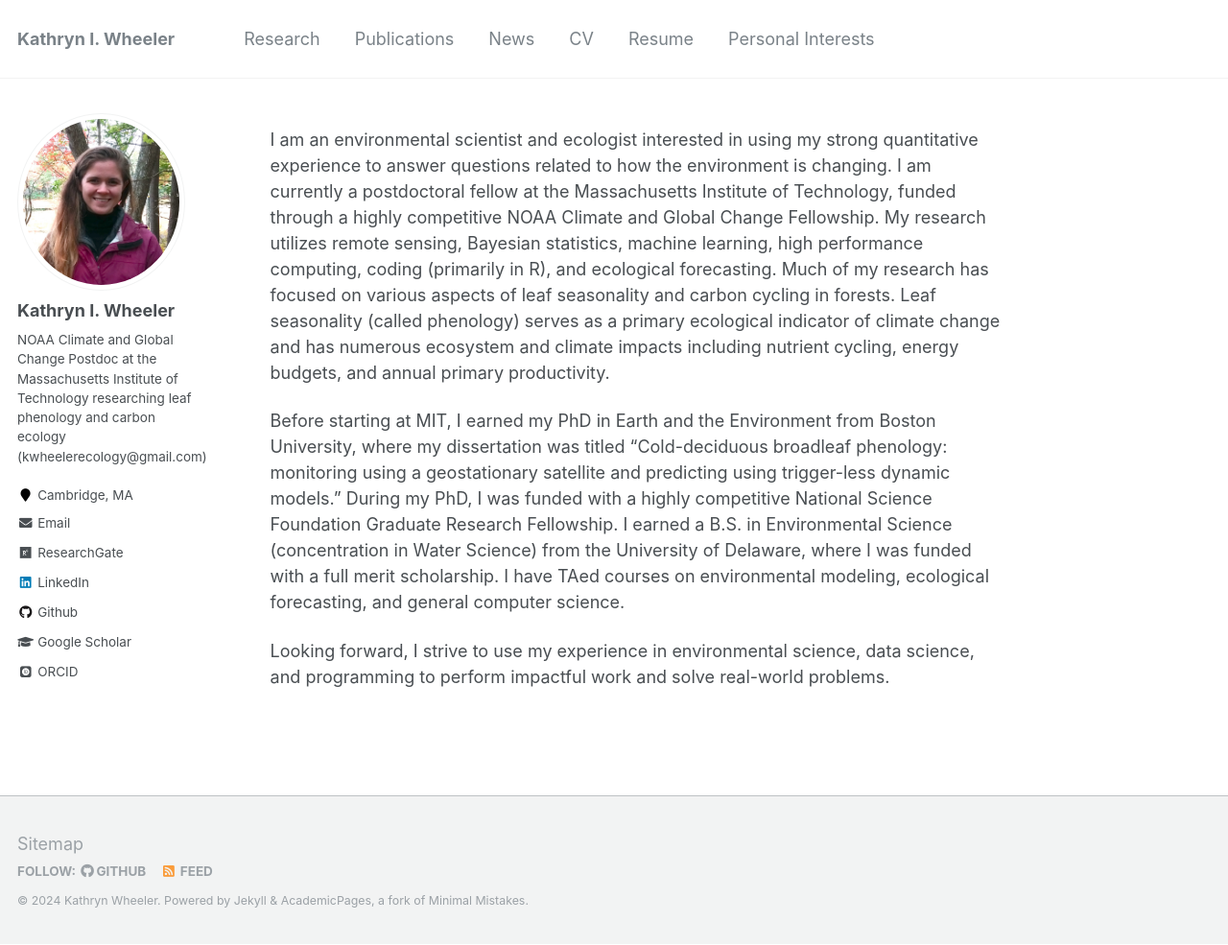
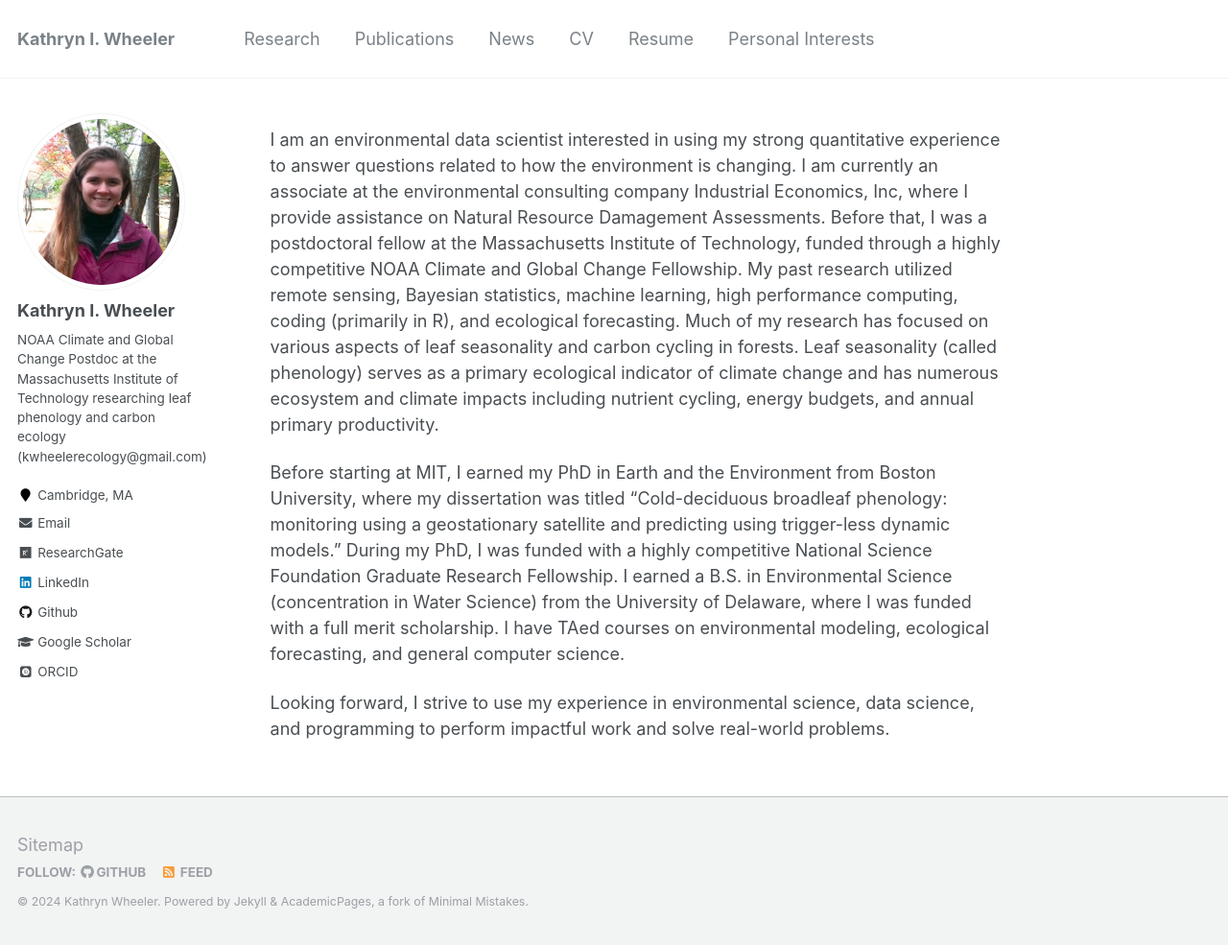
Before and after one commit to k-wheeler/k-wheeler.github.io, a Jekyll site: the page built from _pages/about.md, in a window 1280 px wide and 985 px high. Shown: the whole window at 96% size. Built offline with Jekyll 4.4.1, drawn with Linux system fonts in a browser that asks for light colours; some web fonts are replaced.

Commit message:
Added some new job info

```diff
--- a/_pages/about.md
+++ b/_pages/about.md
@@ -9,7 +9,13 @@ redirect_from:
 ---
 
 
-I am an environmental scientist and ecologist interested in using my strong quantitative experience to answer questions related to how the environment is changing. I am currently a postdoctoral fellow at the Massachusetts Institute of Technology, funded through a highly competitive NOAA Climate and Global Change Fellowship. My research utilizes remote sensing, Bayesian statistics, machine learning, high performance computing, coding (primarily in R), and ecological forecasting. Much of my research has focused on various aspects of leaf seasonality and carbon cycling in forests. Leaf seasonality (called phenology) serves as a primary ecological indicator of climate change and has numerous ecosystem and climate impacts including nutrient cycling, energy budgets, and annual primary productivity.
+I am an environmental data scientist interested in using my strong quantitative experience to answer questions related to how
+the
+environment is changing. I am currently an associate at the environmental consulting company Industrial Economics, Inc, where
+I provide assistance on Natural Resource Damagement Assessments. Before that, I was  a postdoctoral fellow at
+the Massachusetts Institute of Technology, funded through a
+highly competitive NOAA Climate and Global Change Fellowship. My past research utilized remote sensing, Bayesian statistics,
+machine learning, high performance computing, coding (primarily in R), and ecological forecasting. Much of my research has focused on various aspects of leaf seasonality and carbon cycling in forests. Leaf seasonality (called phenology) serves as a primary ecological indicator of climate change and has numerous ecosystem and climate impacts including nutrient cycling, energy budgets, and annual primary productivity.
 
 Before starting at MIT, I earned my PhD in Earth and the Environment from Boston University, where my dissertation was titled “Cold-deciduous broadleaf phenology: monitoring using a geostationary satellite and predicting using trigger-less dynamic models.” During my PhD, I was funded with a highly competitive National Science Foundation Graduate Research Fellowship. I earned a B.S. in Environmental Science (concentration in Water Science) from the University of Delaware, where I was funded with a full merit scholarship. I have TAed courses on environmental modeling, ecological forecasting, and general computer science.
 
```
Also changed, not shown: _pages/research.md (+4 -7 lines), _posts/2024-06-30-newJob.md (added, +11 -0 lines).
